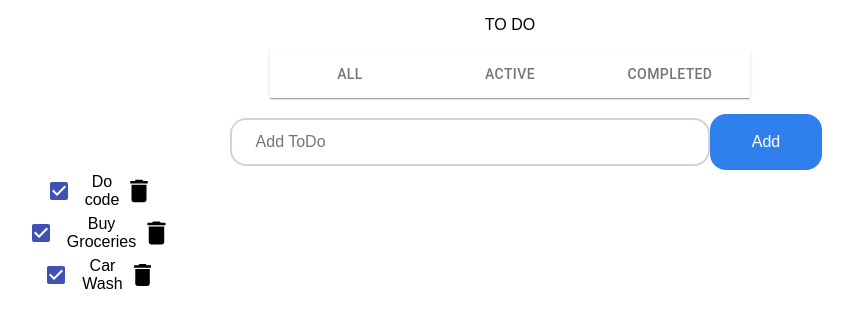
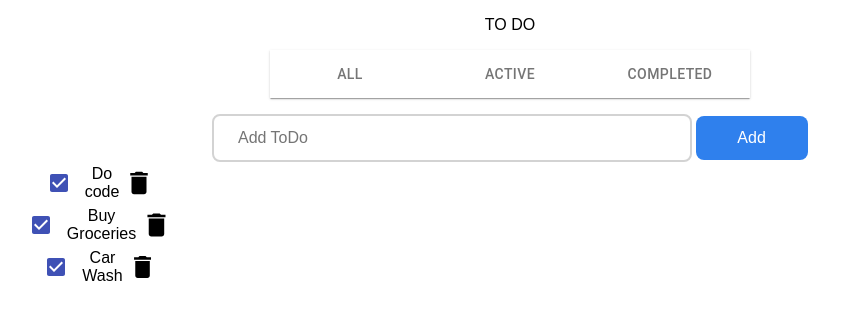
Before and after one commit to sPreet247/To-Do-App, a React (Create React App) app: page / in a window 1280 px wide. Shown: the top 328 px of the page, without its empty margins (130-983 px from the left). Built offline with nearby package versions, Linux system fonts and the light colour scheme.

Commit message:
initial commit

```diff
--- a/src/components/Add.js
+++ b/src/components/Add.js
@@ -6,12 +6,12 @@ const Add = () => {
     align-items: center;
     justify-content: center;
     width: 100%;
-    margin: 0 1rem;
+    /* margin: 0 1rem; */
   `;
   const Input = styled.input`
     width: 30rem;
     height: 3rem;
-    border-radius: 1rem;
+    border-radius: 0.5rem;
     border: 2px solid #d3d3d3;
     outline: none;
     padding: 6px 10px 6px 20px;
@@ -20,10 +20,11 @@ const Add = () => {
     background-color: #2f80ed;
     color: white;
     width: 7rem;
-    height: 3.5rem;
-    border-radius: 1rem;
+    height: 2.75rem;
+    border-radius: 0.5rem;
     border: none;
     cursor: pointer;
+    margin-left: 0.2rem;
   `;
   return (
     <>
```
